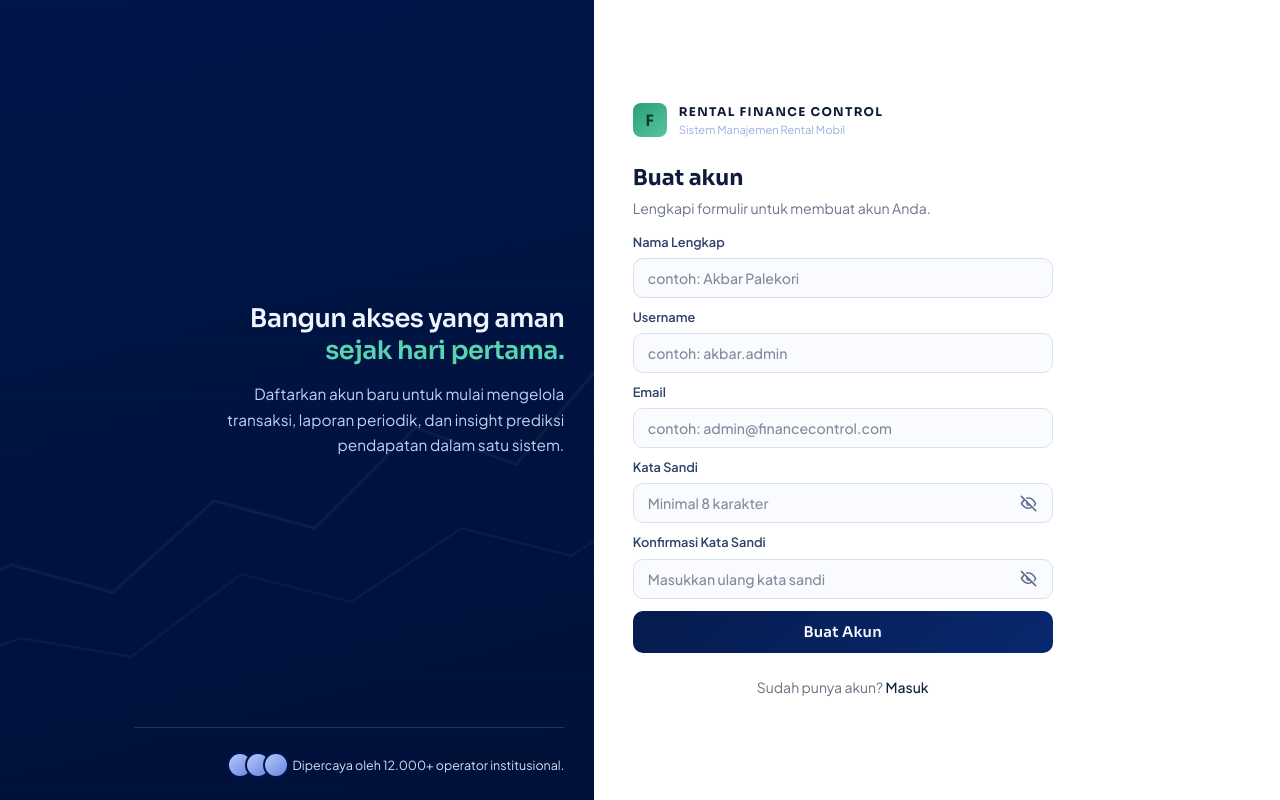
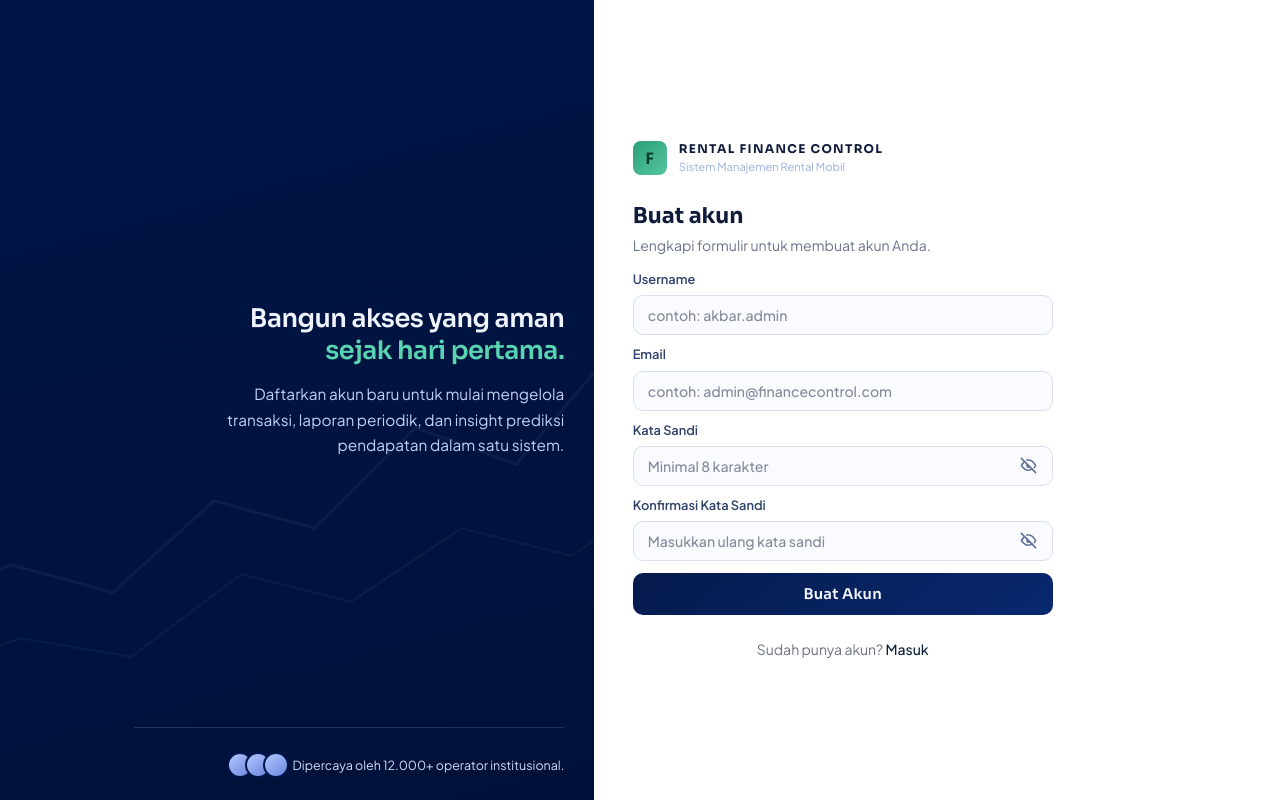
Before and after one commit to lindalestaria27-rgb/finance-app, a Next.js app: page /register in a window 1280 px wide. Built offline with nearby package versions, Linux system fonts and the light colour scheme.

Commit message:
refactor: remove full name input field from registration form

```diff
--- a/app/register/page.tsx
+++ b/app/register/page.tsx
@@ -208,11 +208,6 @@ export default function RegisterPage() {
               )}
 
             <div>
-              <label htmlFor="fullName">Nama Lengkap</label>
-              <input id="fullName" name="fullName" type="text" placeholder="contoh: Akbar Palekori" required />
-            </div>
-
-            <div>
               <label htmlFor="username">Username</label>
               <input id="username" name="username" type="text" placeholder="contoh: akbar.admin" required value={username} onChange={(e) => setUsername(e.target.value)} />
             </div>
```
